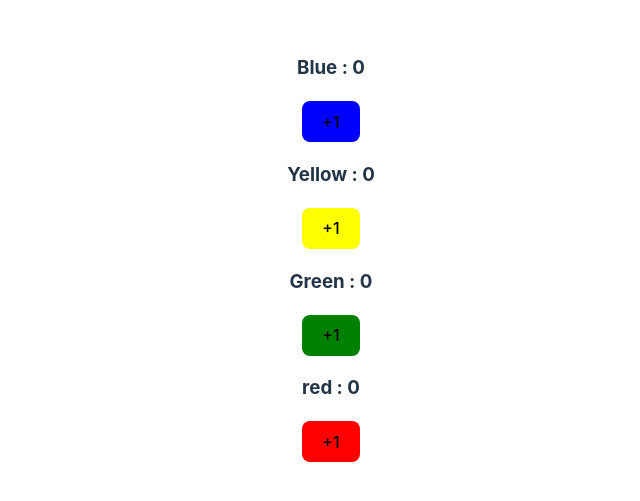
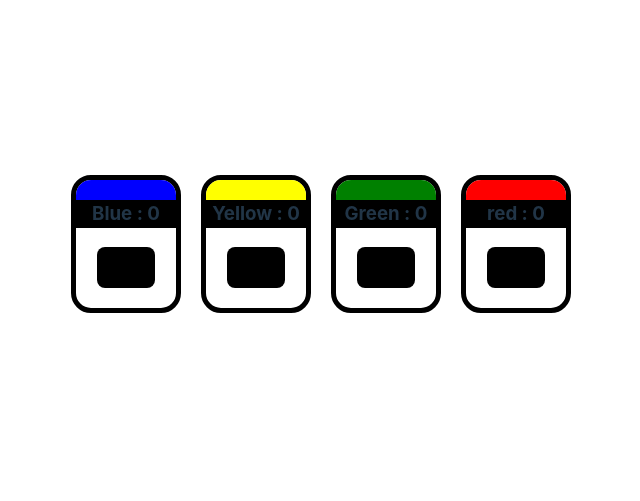
Before and after one commit to vinayBagde/only-for-practise, a React (Vite) app: page / in a window 1280 px wide. Shown: the part 151-652 px from the top of the page, without its empty margins (309-949 px from the left). Built offline with nearby package versions, Linux system fonts and the light colour scheme.

Commit message:
few updates in ludo-board

```diff
--- a/src/components/ludoBoard/LudoBoard.css
+++ b/src/components/ludoBoard/LudoBoard.css
@@ -0,0 +1,50 @@
+#game {
+  display: flex;
+}
+
+.board {
+  background-color: white;
+  border-radius: 20px;
+  border: 5px solid black;
+  padding-bottom: 20px;
+  margin-bottom: 10px;
+  width: 100px;
+  margin-right: 20px;
+}
+
+#blue {
+  height: 20px;
+  background-color: blue;
+  border-top-left-radius: 15px;
+  border-top-right-radius: 15px;
+}
+
+#yellow {
+  height: 20px;
+  background-color: yellow;
+  border-top-left-radius: 15px;
+  border-top-right-radius: 15px;
+}
+
+#green {
+  height: 20px;
+  background-color: green;
+  border-top-left-radius: 15px;
+  border-top-right-radius: 15px;
+}
+
+#red {
+  height: 20px;
+  background-color: red;
+  border-top-left-radius: 15px;
+  border-top-right-radius: 15px;
+}
+
+h3 {
+  background-color: black;
+  margin-top: 0px;
+}
+
+.btn {
+  background-color: black;
+}
--- a/src/components/ludoBoard/LudoBoard.jsx
+++ b/src/components/ludoBoard/LudoBoard.jsx
@@ -1,13 +1,13 @@
-import {useState} from "react";
+import { useState } from "react";
 import "./LudoBoard.css";
 export default function LudoBoard() {
-    let [moves, setMoves] = useState({blue: 0, yellow: 0, green: 0, red: 0})
+  let [moves, setMoves] = useState({ blue: 0, yellow: 0, green: 0, red: 0 });
 
   let updateBlue = () => {
     setMoves((previousValue) => {
-            return {...previousValue, blue: previousValue.blue + 1}
+      return { ...previousValue, blue: previousValue.blue + 1 };
     });
-    }
+  };
 
   let updateYellow = () => {
     setMoves((previousValue) => {
@@ -26,27 +26,42 @@ export default function LudoBoard() {
       return { ...previousValue, red: previousValue.red + 1 };
     });
   };
+
+  let btn = {
+    backgroundColor: "black",
+  };
   return (
     <>
+      <div id="game">
+        <div className="board">
+          <div id="blue"></div>
           <h3>Blue : {moves.blue}</h3>
-      <button style={{ backgroundColor: "blue" }} onClick={updateBlue}>
+          <button onClick={updateBlue} class="btn">
             +1
           </button>
+        </div>
+        <div className="board">
+          <div id="yellow"></div>
           <h3>Yellow : {moves.yellow}</h3>
-      <button
-        style={{ backgroundColor: "yellow", color: "black" }}
-        onClick={updateYellow}
-      >
+          <button class="btn" onClick={updateYellow}>
             +1
           </button>
+        </div>
+        <div className="board">
+          <div id="green"></div>
           <h3>Green : {moves.green} </h3>
-      <button style={{ backgroundColor: "green" }} onClick={updateGreen}>
+          <button onClick={updateGreen} class="btn">
             +1
           </button>
+        </div>
+        <div className="board">
+          <div id="red"></div>
           <h3>red : {moves.red} </h3>
-      <button style={{ backgroundColor: "red" }} onClick={updateRed}>
+          <button onClick={updateRed} class="btn">
             +1
           </button>
+        </div>
+      </div>
     </>
   );
 }
```
Lines whose indentation alone changed are shown as unchanged.
